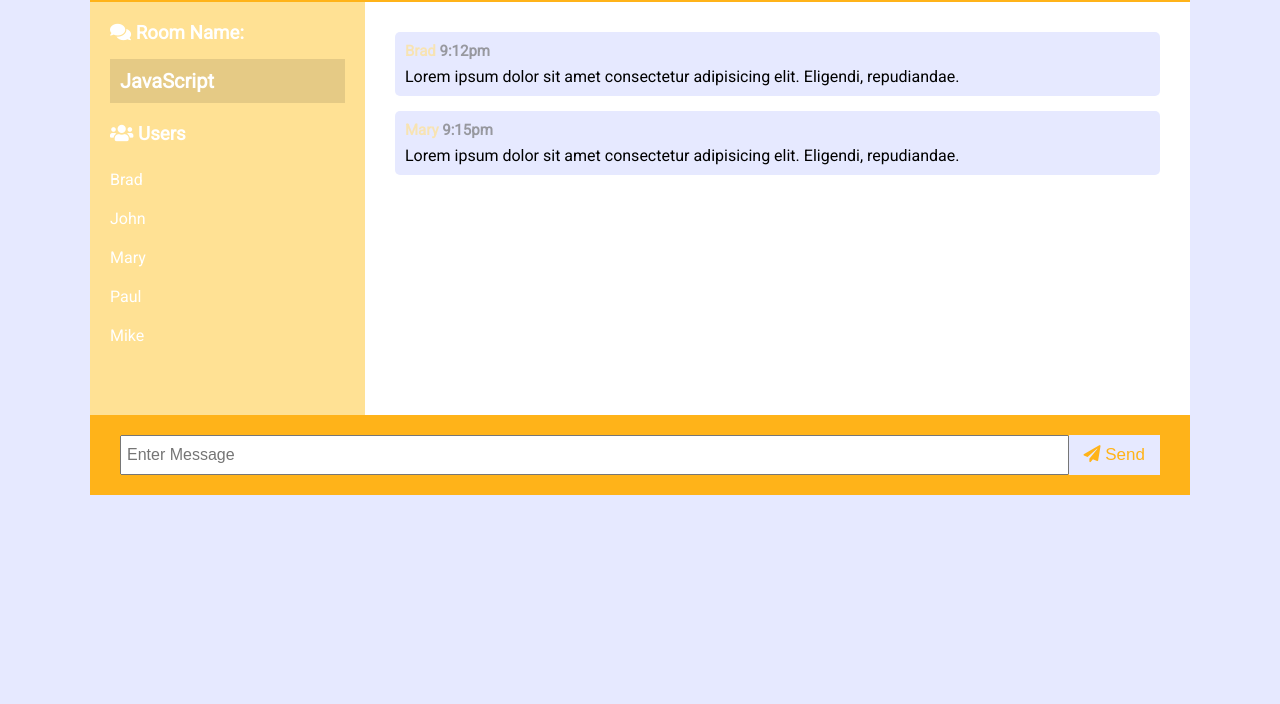
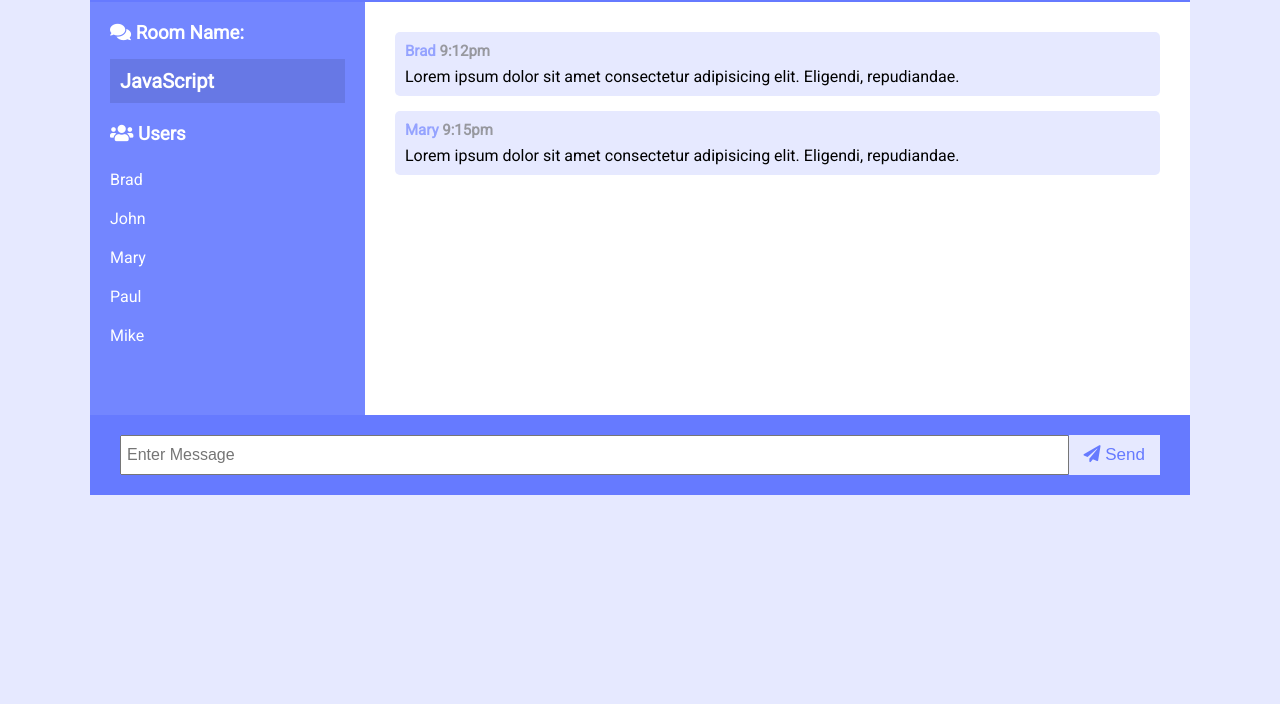
Before and after one commit to piyusha2001/ChatApp, a website: page public/chat.html in a window 1280 px wide. Shown: the part 96-800 px from the top of the page. Drawn offline with nearby package versions, Linux system fonts and the light colour scheme; no server answers.

Commit message:
original css

```diff
--- a/public/css/style.css
+++ b/public/css/style.css
@@ -1,8 +1,8 @@
 @import url("https://fonts.googleapis.com/css?family=Roboto&display=swap");
 
 :root {
-    --dark-color-a: #ffb319;
-    --dark-color-b: #ffe194;
+    --dark-color-a: #667aff;
+    --dark-color-b: #7386ff;
     --light-color: #e6e9ff;
     --success-color: #5cb85c;
     --error-color: #d9534f;
@@ -96,7 +96,6 @@ a {
     margin-bottom: 15px;
     background-color: var(--light-color);
     border-radius: 5px;
-    overflow-wrap: break-word;
 }
 
 .chat-messages .message .meta {
--- /dev/null
+++ b/public/js/main.js
@@ -0,0 +1,5 @@
+const socket = io();
+
+socket.on("message", (message) => {
+    console.log(message);
+});
```
